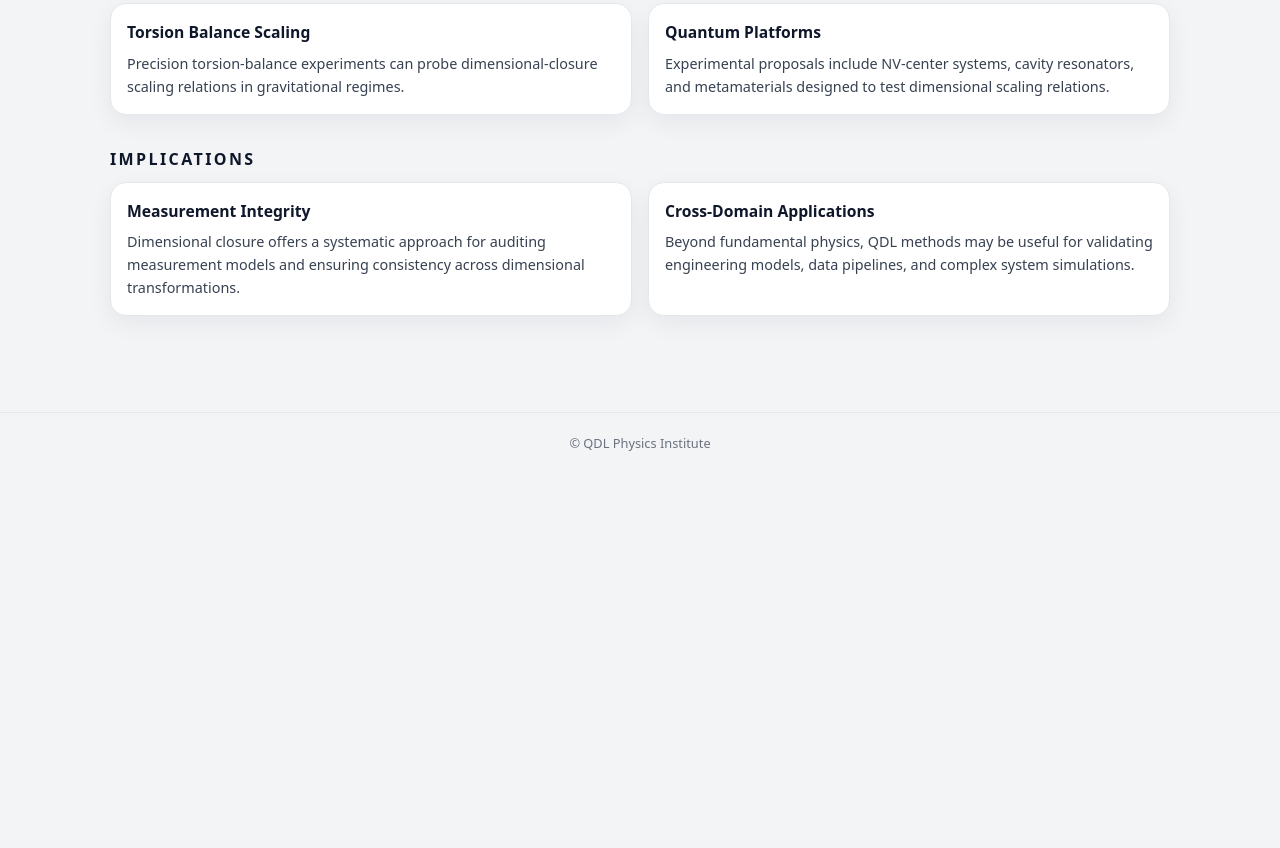
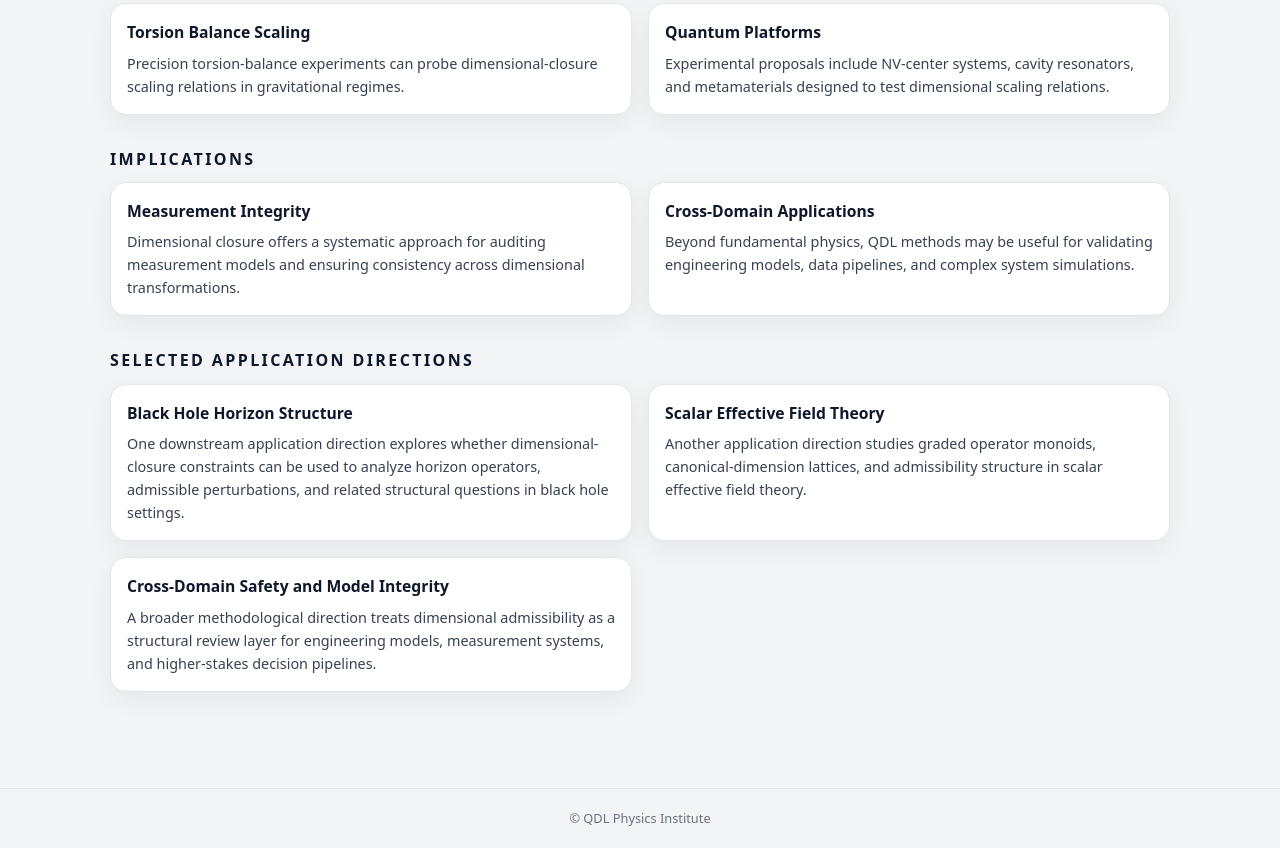
Before and after one commit to jamesbourassa/index.html, a plain HTML site: page research.html in a window 1280 px wide. Shown: the part 1271-2119 px from the top of the page. Before the commit the page ends 1743 px from the top, so only its background shows below. Drawn offline with Linux system fonts and the light colour scheme.

Commit message:
Update research.html

```diff
--- a/research.html
+++ b/research.html
@@ -204,7 +204,7 @@ text-align:center;
 
 <div class="logo">
 <div class="logo-icon">
-<img src="qdl-logo.png">
+<img src="qdl-logo.png" alt="QDL Physics Institute logo">
 </div>
 
 <div>
@@ -370,31 +370,57 @@ test dimensional scaling relations.
   <div class="grid">
 
     <div class="card">
-
       <h3>Measurement Integrity</h3>
-
       <p>
         Dimensional closure offers a systematic approach
         for auditing measurement models and ensuring
         consistency across dimensional transformations.
       </p>
-
     </div>
 
     <div class="card">
-
       <h3>Cross-Domain Applications</h3>
-
       <p>
         Beyond fundamental physics, QDL methods may be
         useful for validating engineering models, data
         pipelines, and complex system simulations.
       </p>
-
     </div>
 
   </div>
 
+</section>
+
+<section class="section" id="applications">
+  <h2 class="section-title">Selected Application Directions</h2>
+
+  <div class="grid">
+
+    <div class="card" id="gravity-applications">
+      <h3>Black Hole Horizon Structure</h3>
+      <p>
+        One downstream application direction explores whether dimensional-closure constraints can be used to analyze horizon operators,
+        admissible perturbations, and related structural questions in black hole settings.
+      </p>
+    </div>
+
+    <div class="card" id="scalar-eft-applications">
+      <h3>Scalar Effective Field Theory</h3>
+      <p>
+        Another application direction studies graded operator monoids, canonical-dimension lattices,
+        and admissibility structure in scalar effective field theory.
+      </p>
+    </div>
+
+    <div class="card" id="cross-domain-applications">
+      <h3>Cross-Domain Safety and Model Integrity</h3>
+      <p>
+        A broader methodological direction treats dimensional admissibility as a structural review layer
+        for engineering models, measurement systems, and higher-stakes decision pipelines.
+      </p>
+    </div>
+
+  </div>
 </section>
 
 </main>
```
Lines whose indentation alone changed are shown as unchanged.
